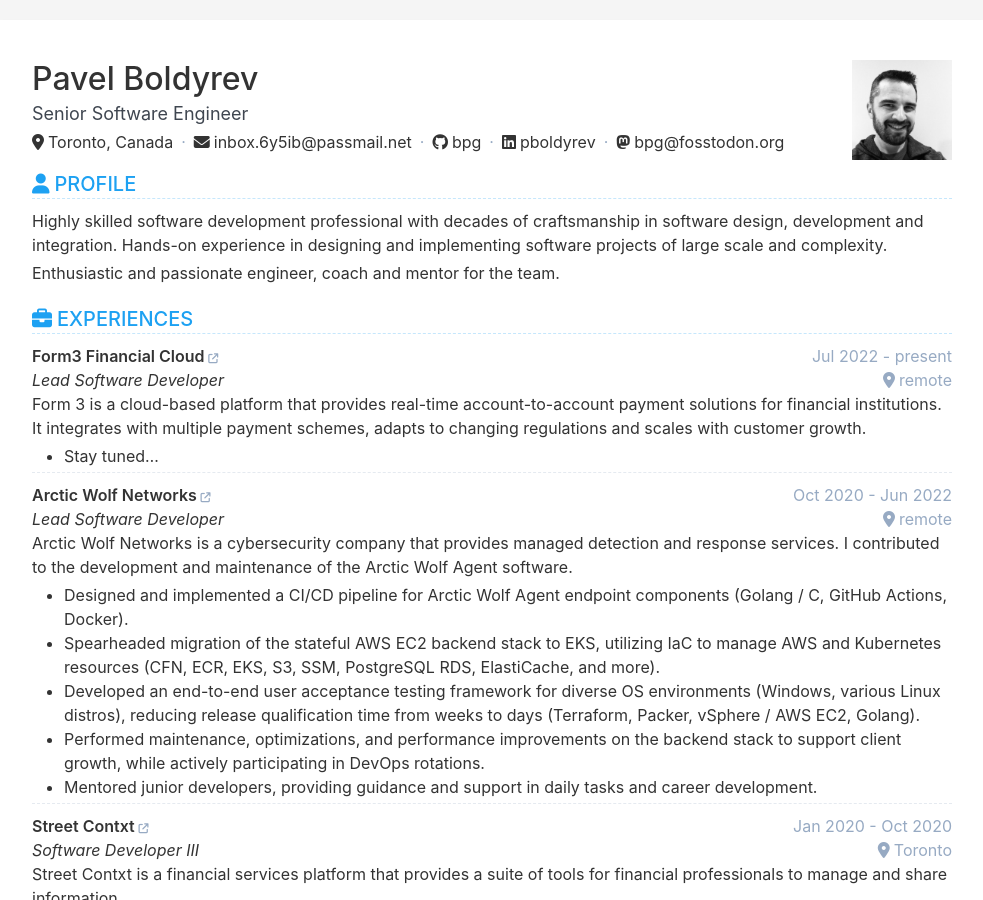
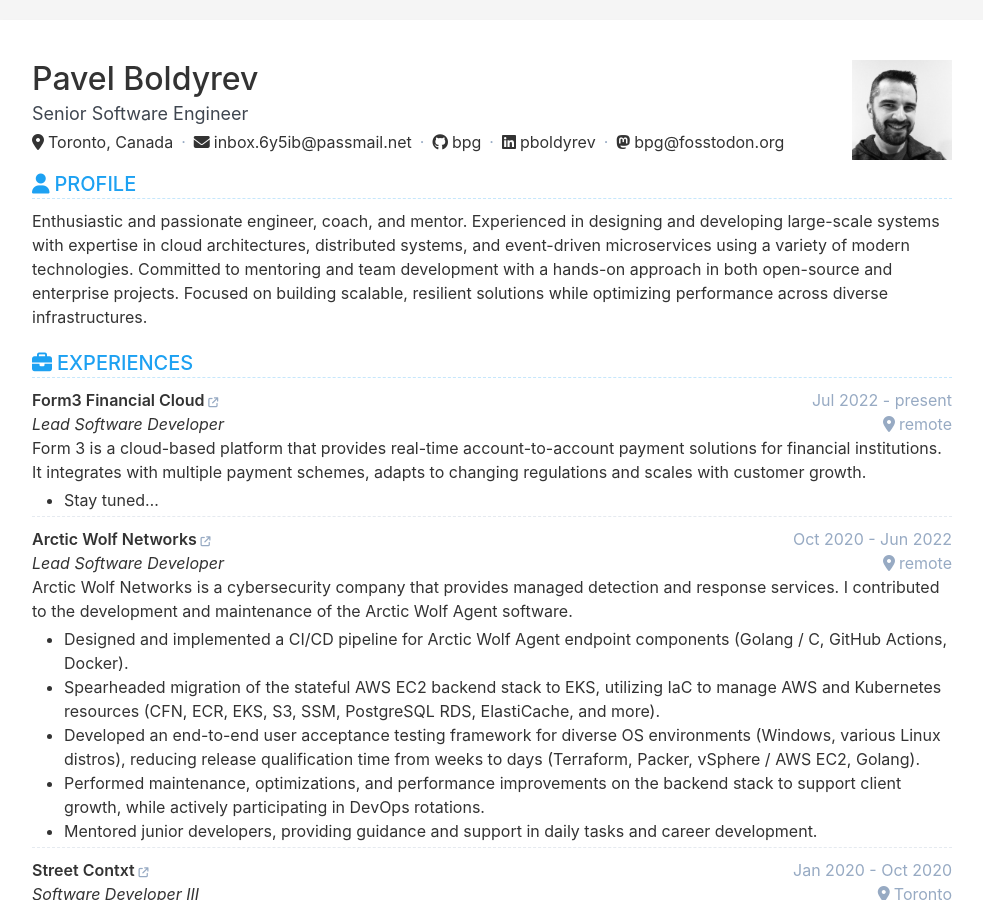
Before and after one commit to bpg-dev/cv, a Jekyll site: the page built from index.html, in a window 1280 px wide and 900 px high. Shown: the whole window, without its empty margins (148-1131 px from the left). Built offline with Jekyll 4.4.1, drawn with Linux system fonts in a browser that asks for light colours; some of the changed text lies outside the part shown.

Commit message:
more proofreading

```diff
--- a/_data/data.yml
+++ b/_data/data.yml
@@ -23,10 +23,10 @@
   order: 1
   title: Profile
   description: |
-    Highly skilled software development professional with decades of craftsmanship in software design, development and integration.
-    Hands-on experience in designing and implementing software projects of large scale and complexity.
-
-    Enthusiastic and passionate engineer, coach and mentor for the team.
+    Enthusiastic and passionate engineer, coach, and mentor.
+    Experienced in designing and developing large-scale systems with expertise in cloud architectures, distributed systems, and event-driven microservices using a variety of modern technologies.
+    Committed to mentoring and team development with a hands-on approach in both open-source and enterprise projects.
+    Focused on building scalable, resilient solutions while optimizing performance across diverse infrastructures.
 
 experience:
   show: true
@@ -121,7 +121,7 @@
     # tags:
     date: Sept 2021 - present
     description: |
-      I'm a maintainer and core developer of a Terraform / OpenTofu Provider that adds support for Proxmox VE solutions.
+      As a core developer and maintainer of the open-source terraform-provider-proxmox, I contribute to designing, developing, and maintaining the Terraform provider for managing Proxmox VE environments, ensuring feature implementation and community collaboration.
 
 
 skill:
@@ -135,13 +135,13 @@
     - Golang
     - Java
     - Scala
-  - name: Messaging
+  - name: Messaging Systems
     item:
     - NATS
     - SQS
     - Kinesis
     - Akka Streams
-  - name: Storage
+  - name: Databases/Storage
     item:
     - Cockroach DB
     - Postgres
@@ -151,19 +151,19 @@
     item:
     - Akka
     - Spring Boot
-  - name: Clouds
+  - name: Cloud Platforms
     item:
     - AWS
     - GCP
     - Azure
-  - name: Infrastructure
+  - name: Infrastructure & Orchestration
     item:
     - Kubernetes
     - Docker
     - Helm
     - Terraform
     - Packer
-  - name: CI/CD
+  - name: CI/CD Tools
     item:
     - GitHub Actions
     - Flux
```
